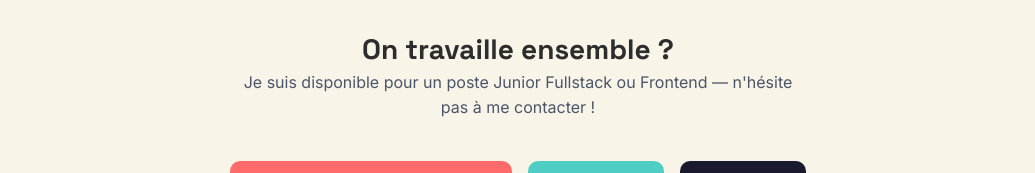
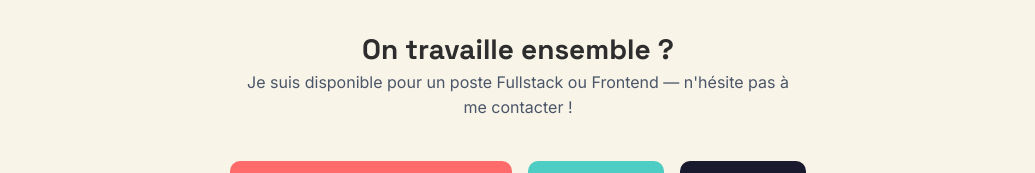
Before and after one commit to jobeejobaa/Portfolio, a React (Vite) app: page / in a window 1280 px wide. Shown: the part 4984-5157 px from the top of the page, without its empty margins (122-1157 px from the left). Built offline with nearby package versions, Linux system fonts and the light colour scheme.

Commit message:
change texte section contact

```diff
--- a/src/i18n/translations.js
+++ b/src/i18n/translations.js
@@ -34,7 +34,7 @@ const translations = {
     },
     contact: {
       title: "On travaille ensemble ?",
-      intro: "Je suis disponible pour un poste Junior Fullstack ou Frontend — n'hésite pas à me contacter !",
+      intro: "Je suis disponible pour un poste Fullstack ou Frontend — n'hésite pas à me contacter !",
     },
     footer: {
       copy: "© 2025 Johanna Delfieux Watts · Fait avec React & beaucoup de café ☕",
@@ -76,7 +76,7 @@ const translations = {
     },
     contact: {
       title: "Shall we work together?",
-      intro: "I am available for a Junior Fullstack or Frontend position — feel free to reach out!",
+      intro: "I am available for a Fullstack or Frontend position — feel free to reach out!",
     },
     footer: {
       copy: "© 2025 Johanna Delfieux Watts · Built with React & lots of coffee ☕",
@@ -118,7 +118,7 @@ const translations = {
     },
     contact: {
       title: "¿Trabajamos juntos?",
-      intro: "Estoy disponible para un puesto Junior Fullstack o Frontend — ¡no dudes en contactarme!",
+      intro: "Estoy disponible para un puesto Fullstack o Frontend — ¡no dudes en contactarme!",
     },
     footer: {
       copy: "© 2025 Johanna Delfieux Watts · Hecho con React & mucho café ☕",
```
